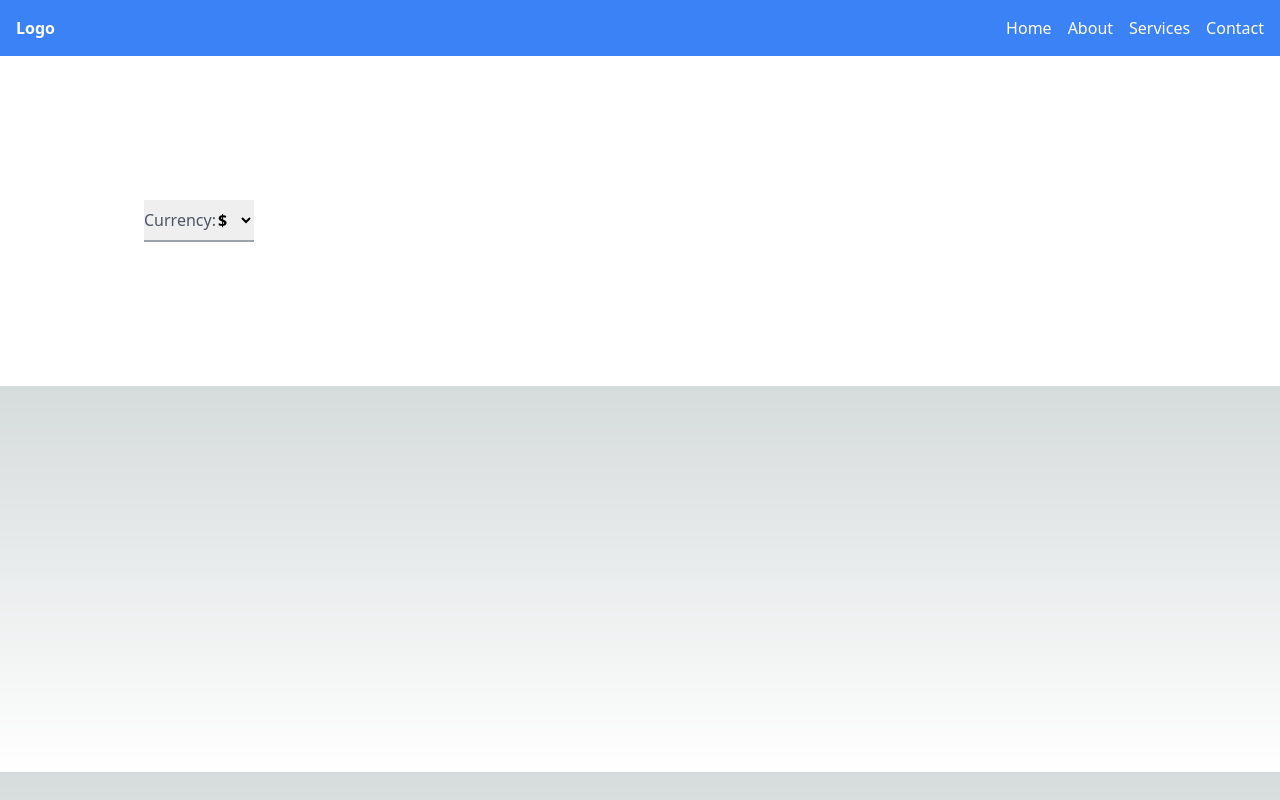
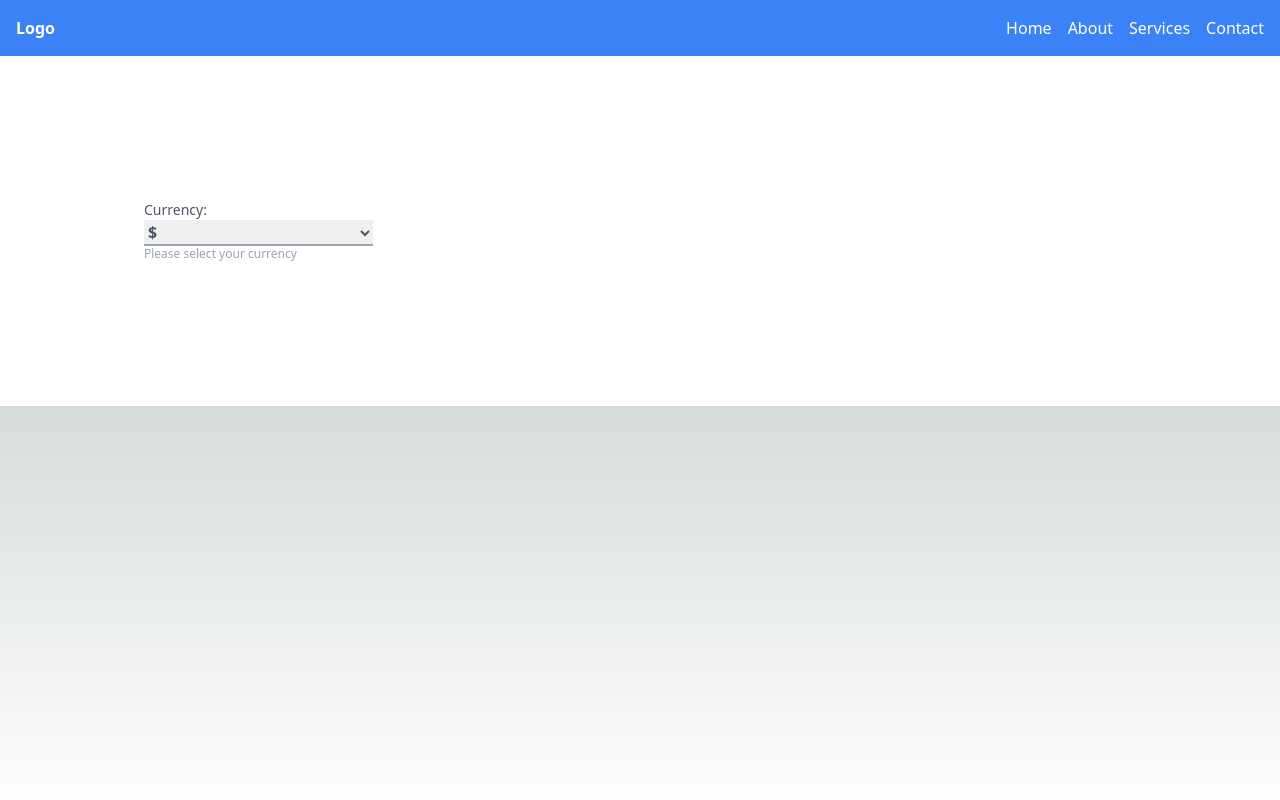
Before and after one commit to hahuaz/public-hahuaz, a Next.js app: page /test in a window 1280 px wide. Built offline with nearby package versions, Linux system fonts and the light colour scheme.

Commit message:
updatge select

```diff
--- a/src/components/Select.tsx
+++ b/src/components/Select.tsx
@@ -32,13 +32,11 @@ export default function CurrencySelect(
   return (
     <div className="bg-white p-32">
       <div
-        className={` relative m-4 w-[110px] justify-center border-b-2 text-gray-600  ${
-          isSelectFocused ? "border-blue-500" : "border-gray-400"
-        }`}
+        className={`m-4 flex w-[25ch] flex-col justify-center  text-gray-600`}
       >
         <label
           htmlFor="currency-select"
-          className={`pointer-events-none absolute left-0 top-0 pt-2 ${
+          className={`pointer-events-none text-sm ${
             isSelectFocused && "  text-blue-500 "
           }`}
         >
@@ -51,7 +49,13 @@ export default function CurrencySelect(
           onBlur={() => setIsSelectFocused(false)}
           onChange={handleSelectChange}
           disabled={isDisabled}
-          className={`w-full py-2 pl-[70px]  font-semibold  text-black outline-none`}
+          style={{
+            transitionDuration: "900ms",
+            transformOrigin: "mid",
+          }}
+          className={` border-b-2 font-semibold outline-none ${
+            isSelectFocused ? "border-blue-500" : "border-gray-400"
+          }`}
         >
           {currencies.map((currency) => (
             <option key={currency.value} value={currency.value}>
@@ -59,6 +63,7 @@ export default function CurrencySelect(
             </option>
           ))}
         </select>
+        <p className="text-xs text-gray-400">Please select your currency</p>
       </div>
     </div>
   );
```
